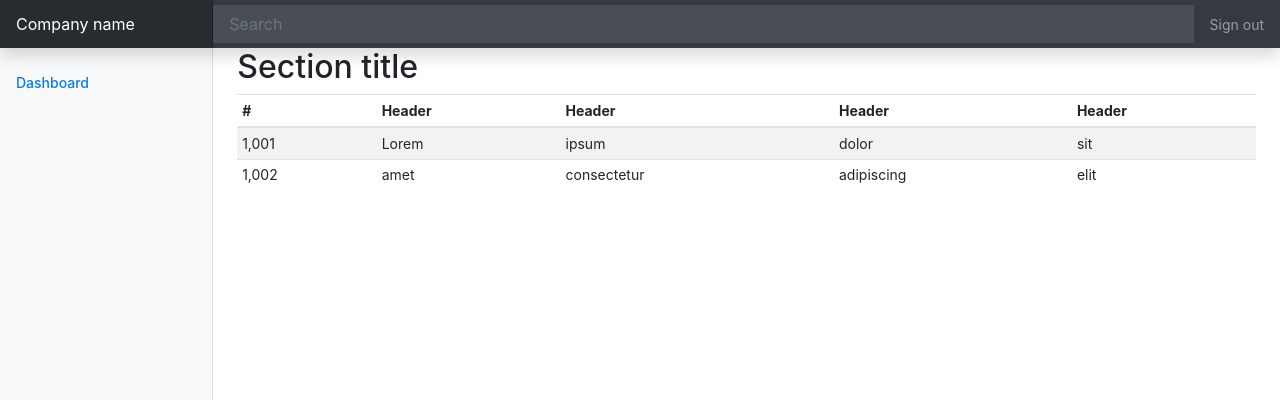
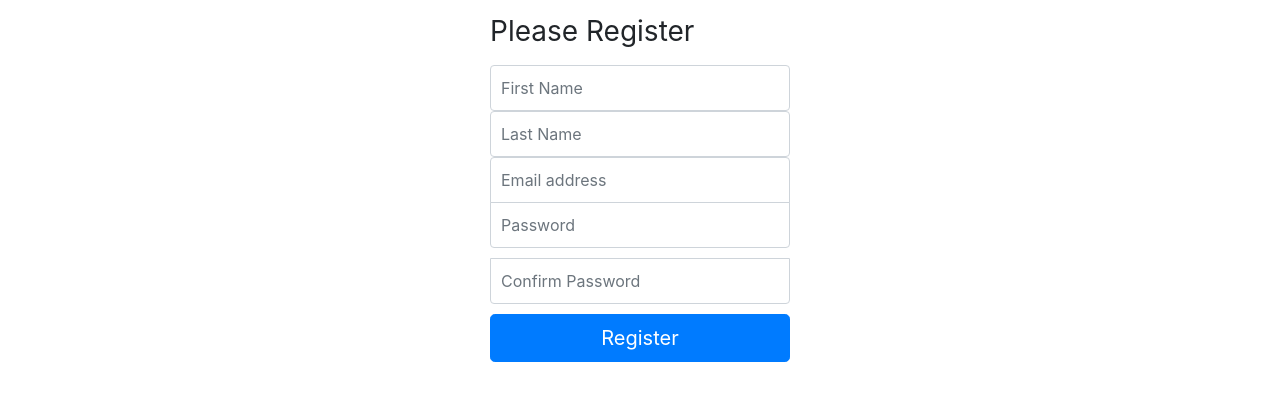
Before and after one commit to Fakorede/Vue-Admin, a Vue app: page /register in a window 1280 px wide. Shown: the top 400 px of the page. Built offline with nearby package versions, Linux system fonts and the light colour scheme.

Commit message:
setup initial routes

```diff
--- a/src/App.vue
+++ b/src/App.vue
@@ -1,161 +1,7 @@
 <template>
-  <Nav />
-  <div class="container-fluid">
-    <div class="row">
-        <Menu />
-
-        <main role="main" class="col-md-9 ml-sm-auto col-lg-10 px-md-4">
-
-        <h2>Section title</h2>
-        <div class="table-responsive">
-            <table class="table table-striped table-sm">
-            <thead>
-                <tr>
-                <th>#</th>
-                <th>Header</th>
-                <th>Header</th>
-                <th>Header</th>
-                <th>Header</th>
-                </tr>
-            </thead>
-            <tbody>
-                <tr>
-                <td>1,001</td>
-                <td>Lorem</td>
-                <td>ipsum</td>
-                <td>dolor</td>
-                <td>sit</td>
-                </tr>
-                <tr>
-                <td>1,002</td>
-                <td>amet</td>
-                <td>consectetur</td>
-                <td>adipiscing</td>
-                <td>elit</td>
-                </tr>
-            </tbody>
-            </table>
-        </div>
-        </main>
-    </div>
-  </div>
   <router-view/>
 </template>
 
 <script >
-import Nav from '@/components/Nav'
-import Menu from '@/components/Menu'
 
-export default {
- components: {
-   Nav,
-   Menu
- }
-}
 </script>
-
-<style>
-body {
-  font-size: .875rem;
-}
-
-.feather {
-  width: 16px;
-  height: 16px;
-  vertical-align: text-bottom;
-}
-
-/*
- * Sidebar
- */
-
-.sidebar {
-  position: fixed;
-  top: 0;
-  bottom: 0;
-  left: 0;
-  z-index: 100; /* Behind the navbar */
-  padding: 48px 0 0; /* Height of navbar */
-  box-shadow: inset -1px 0 0 rgba(0, 0, 0, .1);
-}
-
-@media (max-width: 767.98px) {
-  .sidebar {
-    top: 5rem;
-  }
-}
-
-.sidebar-sticky {
-  position: relative;
-  top: 0;
-  height: calc(100vh - 48px);
-  padding-top: .5rem;
-  overflow-x: hidden;
-  overflow-y: auto; /* Scrollable contents if viewport is shorter than content. */
-}
-
-@supports ((position: -webkit-sticky) or (position: sticky)) {
-  .sidebar-sticky {
-    position: -webkit-sticky;
-    position: sticky;
-  }
-}
-
-.sidebar .nav-link {
-  font-weight: 500;
-  color: #333;
-}
-
-.sidebar .nav-link .feather {
-  margin-right: 4px;
-  color: #999;
-}
-
-.sidebar .nav-link.active {
-  color: #007bff;
-}
-
-.sidebar .nav-link:hover .feather,
-.sidebar .nav-link.active .feather {
-  color: inherit;
-}
-
-.sidebar-heading {
-  font-size: .75rem;
-  text-transform: uppercase;
-}
-
-/*
- * Navbar
- */
-
-.navbar-brand {
-  padding-top: .75rem;
-  padding-bottom: .75rem;
-  font-size: 1rem;
-  background-color: rgba(0, 0, 0, .25);
-  box-shadow: inset -1px 0 0 rgba(0, 0, 0, .25);
-}
-
-.navbar .navbar-toggler {
-  top: .25rem;
-  right: 1rem;
-}
-
-.navbar .form-control {
-  padding: .75rem 1rem;
-  border-width: 0;
-  border-radius: 0;
-}
-
-.form-control-dark {
-  color: #fff;
-  background-color: rgba(255, 255, 255, .1);
-  border-color: rgba(255, 255, 255, .1);
-}
-
-.form-control-dark:focus {
-  border-color: transparent;
-  box-shadow: 0 0 0 3px rgba(255, 255, 255, .25);
-}
-</style>
--- /dev/null
+++ b/src/public/Register.vue
@@ -0,0 +1,75 @@
+<template>
+    <form class="form-signin">
+        <h1 class="h3 mb-3 font-weight-normal">Please Register</h1>
+
+        <label for="firstName" class="sr-only">First Name</label>
+        <input type="text" id="firstName" class="form-control" placeholder="First Name" required>
+
+        <label for="lastName" class="sr-only">Last Name</label>
+        <input type="text" id="lastName" class="form-control" placeholder="Last Name" required>
+
+        <label for="inputEmail" class="sr-only">Email address</label>
+        <input type="email" id="inputEmail" class="form-control" placeholder="Email address" required>
+
+        <label for="inputPassword" class="sr-only">Password</label>
+        <input type="password" id="inputPassword" class="form-control" placeholder="Password" required>
+
+        <label for="confirmPassword" class="sr-only">Confirm Password</label>
+        <input type="password" id="confirmPassword" class="form-control" placeholder="Confirm Password" required>
+
+        <button class="btn btn-lg btn-primary btn-block" type="submit">Register</button>
+    </form>
+</template>
+
+<script>
+    export default {
+        name: "Register"
+    }
+</script>
+
+<style scoped>
+html,
+body {
+  height: 100%;
+}
+
+body {
+  display: -ms-flexbox;
+  display: flex;
+  -ms-flex-align: center;
+  align-items: center;
+  padding-top: 40px;
+  padding-bottom: 40px;
+  background-color: #f5f5f5;
+}
+
+.form-signin {
+  width: 100%;
+  max-width: 330px;
+  padding: 15px;
+  margin: auto;
+}
+.form-signin .checkbox {
+  font-weight: 400;
+}
+.form-signin .form-control {
+  position: relative;
+  box-sizing: border-box;
+  height: auto;
+  padding: 10px;
+  font-size: 16px;
+}
+.form-signin .form-control:focus {
+  z-index: 2;
+}
+.form-signin input[type="email"] {
+  margin-bottom: -1px;
+  border-bottom-right-radius: 0;
+  border-bottom-left-radius: 0;
+}
+.form-signin input[type="password"] {
+  margin-bottom: 10px;
+  border-top-left-radius: 0;
+  border-top-right-radius: 0;
+}
+</style>
--- /dev/null
+++ b/src/secure/Index.vue
@@ -0,0 +1,161 @@
+<template>
+    <Nav />
+  <div class="container-fluid">
+    <div class="row">
+        <Menu />
+
+        <main role="main" class="col-md-9 ml-sm-auto col-lg-10 px-md-4">
+
+        <h2>Section title</h2>
+        <div class="table-responsive">
+            <table class="table table-striped table-sm">
+            <thead>
+                <tr>
+                <th>#</th>
+                <th>Header</th>
+                <th>Header</th>
+                <th>Header</th>
+                <th>Header</th>
+                </tr>
+            </thead>
+            <tbody>
+                <tr>
+                <td>1,001</td>
+                <td>Lorem</td>
+                <td>ipsum</td>
+                <td>dolor</td>
+                <td>sit</td>
+                </tr>
+                <tr>
+                <td>1,002</td>
+                <td>amet</td>
+                <td>consectetur</td>
+                <td>adipiscing</td>
+                <td>elit</td>
+                </tr>
+            </tbody>
+            </table>
+        </div>
+        </main>
+    </div>
+  </div>
+</template>
+
+<script>
+import Nav from '@/components/Nav'
+import Menu from '@/components/Menu'
+
+export default {
+  name: "Index",
+  components: {
+   Nav,
+   Menu
+  }
+}
+</script>
+
+<style>
+body {
+  font-size: .875rem;
+}
+
+.feather {
+  width: 16px;
+  height: 16px;
+  vertical-align: text-bottom;
+}
+
+/*
+ * Sidebar
+ */
+
+.sidebar {
+  position: fixed;
+  top: 0;
+  bottom: 0;
+  left: 0;
+  z-index: 100; /* Behind the navbar */
+  padding: 48px 0 0; /* Height of navbar */
+  box-shadow: inset -1px 0 0 rgba(0, 0, 0, .1);
+}
+
+@media (max-width: 767.98px) {
+  .sidebar {
+    top: 5rem;
+  }
+}
+
+.sidebar-sticky {
+  position: relative;
+  top: 0;
+  height: calc(100vh - 48px);
+  padding-top: .5rem;
+  overflow-x: hidden;
+  overflow-y: auto; /* Scrollable contents if viewport is shorter than content. */
+}
+
+@supports ((position: -webkit-sticky) or (position: sticky)) {
+  .sidebar-sticky {
+    position: -webkit-sticky;
+    position: sticky;
+  }
+}
+
+.sidebar .nav-link {
+  font-weight: 500;
+  color: #333;
+}
+
+.sidebar .nav-link .feather {
+  margin-right: 4px;
+  color: #999;
+}
+
+.sidebar .nav-link.active {
+  color: #007bff;
+}
+
+.sidebar .nav-link:hover .feather,
+.sidebar .nav-link.active .feather {
+  color: inherit;
+}
+
+.sidebar-heading {
+  font-size: .75rem;
+  text-transform: uppercase;
+}
+
+/*
+ * Navbar
+ */
+
+.navbar-brand {
+  padding-top: .75rem;
+  padding-bottom: .75rem;
+  font-size: 1rem;
+  background-color: rgba(0, 0, 0, .25);
+  box-shadow: inset -1px 0 0 rgba(0, 0, 0, .25);
+}
+
+.navbar .navbar-toggler {
+  top: .25rem;
+  right: 1rem;
+}
+
+.navbar .form-control {
+  padding: .75rem 1rem;
+  border-width: 0;
+  border-radius: 0;
+}
+
+.form-control-dark {
+  color: #fff;
+  background-color: rgba(255, 255, 255, .1);
+  border-color: rgba(255, 255, 255, .1);
+}
+
+.form-control-dark:focus {
+  border-color: transparent;
+  box-shadow: 0 0 0 3px rgba(255, 255, 255, .25);
+}
+</style>
```
Also changed, not shown: src/public/Login.vue (added, +27 -0 lines), src/router/index.ts (+5 -5 lines).
